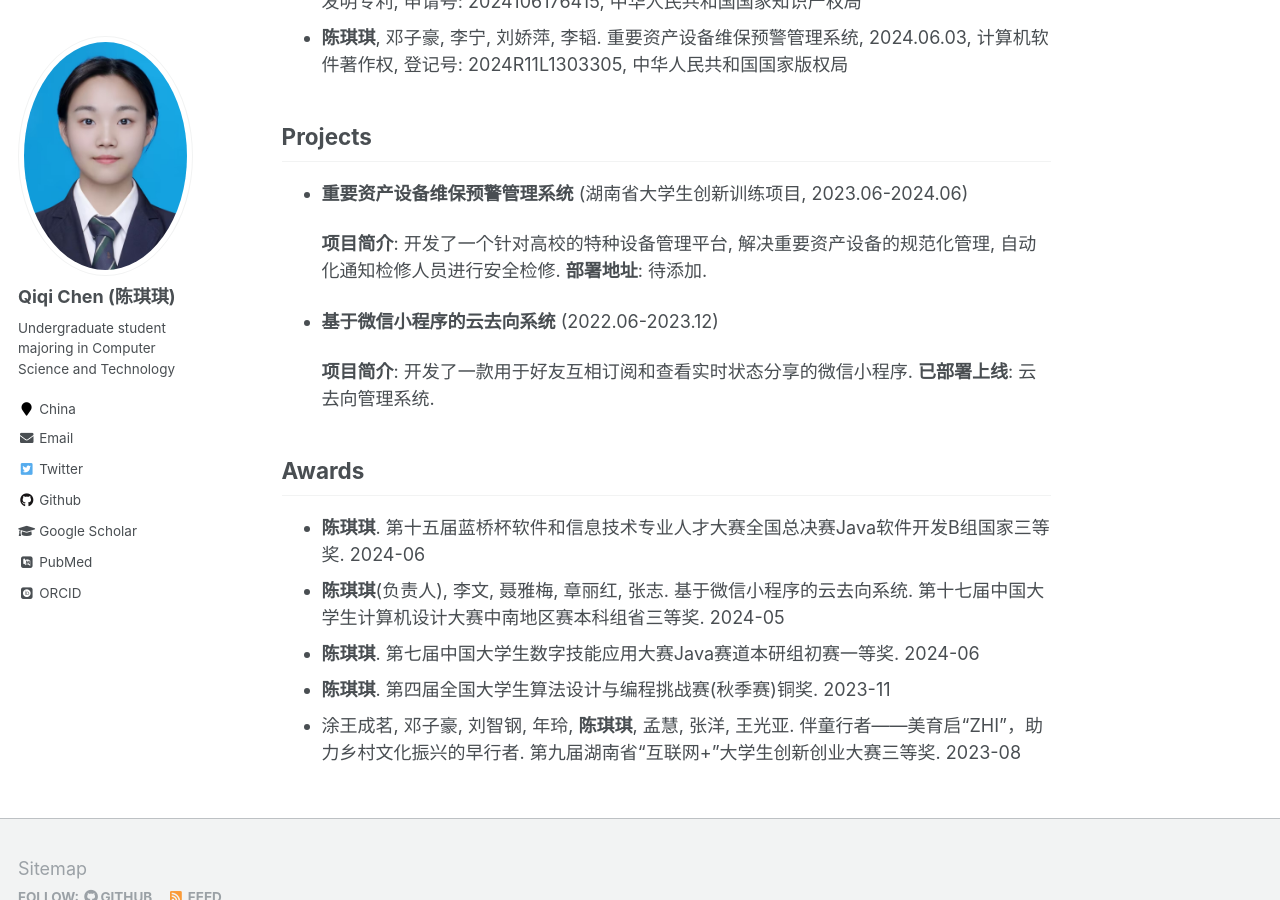
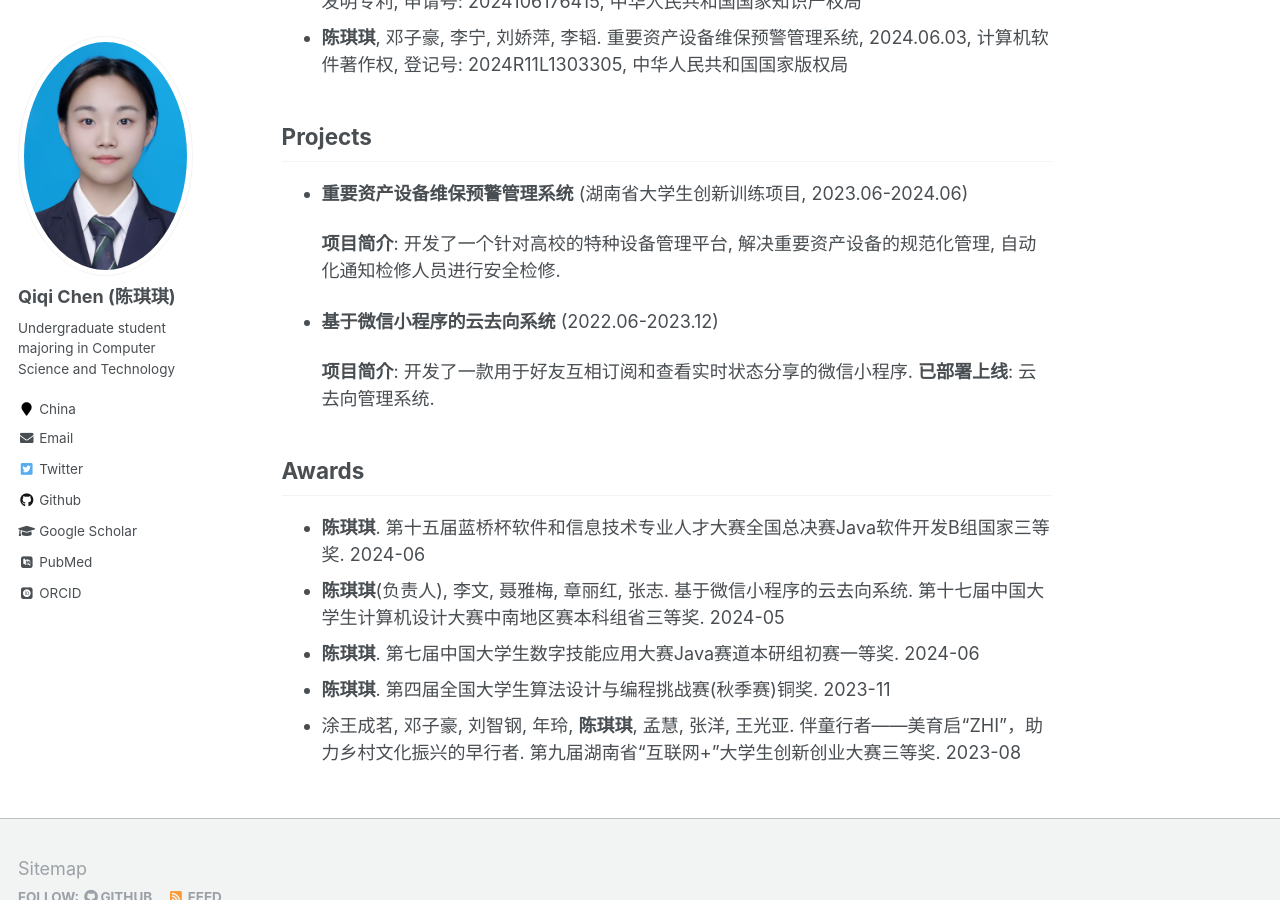
Before and after one commit to ZLihong/zlihong.github.io, a Jekyll site: the page built from _pages/about.md, in a window 1280 px wide and 900 px high, scrolled down 1126 px. Built offline with Jekyll 4.4.1, drawn with Linux system fonts in a browser that asks for light colours; some web fonts are replaced.

Commit message:
Update about.md

```diff
--- a/_pages/about.md
+++ b/_pages/about.md
@@ -29,7 +29,7 @@ Hello! I am **Qiqi Chen**, an undergraduate student at Hunan University of Scien
 
 - **重要资产设备维保预警管理系统** (湖南省大学生创新训练项目, 2023.06-2024.06)
 
-  **项目简介**: 开发了一个针对高校的特种设备管理平台, 解决重要资产设备的规范化管理, 自动化通知检修人员进行安全检修. **部署地址**: 待添加.
+  **项目简介**: 开发了一个针对高校的特种设备管理平台, 解决重要资产设备的规范化管理, 自动化通知检修人员进行安全检修.
 
 - **基于微信小程序的云去向系统** (2022.06-2023.12)
 
```
